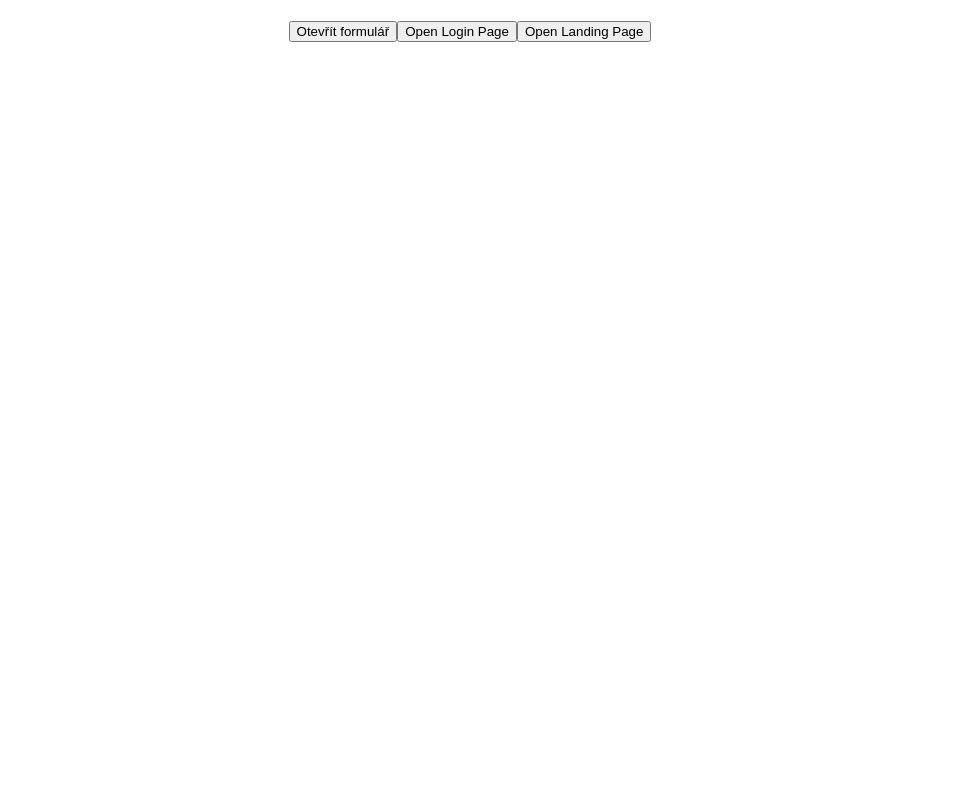
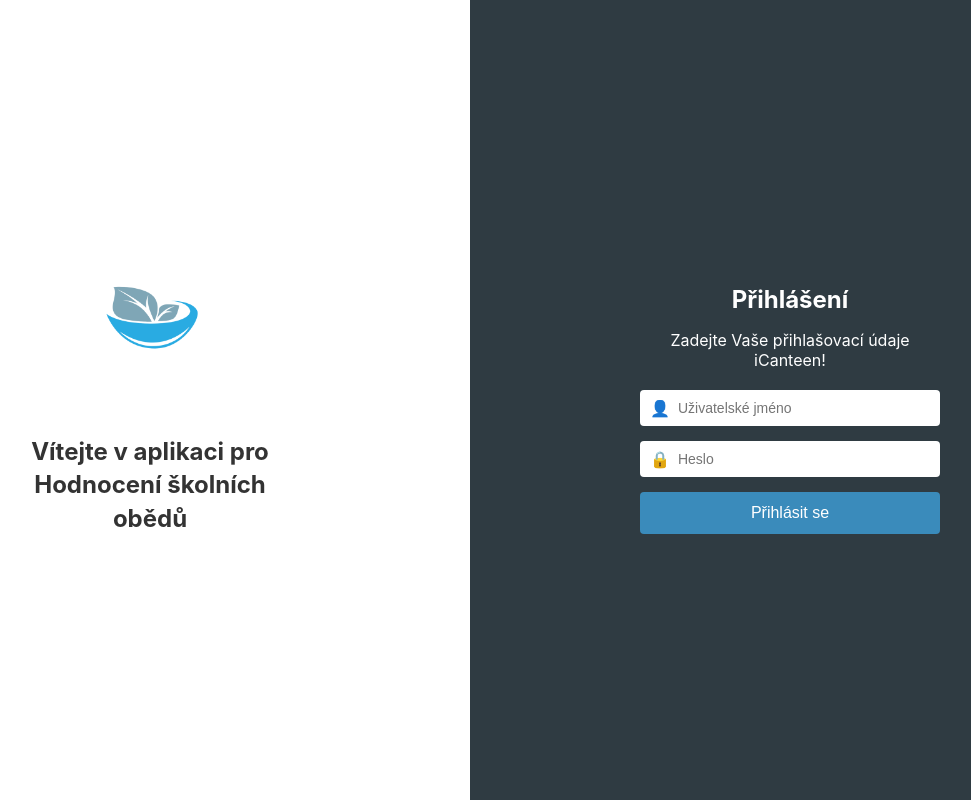
Before and after one commit to Thastertyn/hodnoceni-obedu, a React (Create React App) app in the folder frontend/: page /login in a window 1280 px wide. Shown: the whole page, without its empty margins (170-1141 px from the left). Built offline with nearby package versions, Linux system fonts and the light colour scheme.

Commit message:
Routy (login a root route)

```diff
--- a/frontend/package.json
+++ b/frontend/package.json
@@ -6,6 +6,7 @@
     "cra-template": "1.2.0",
     "react": "^19.0.0",
     "react-dom": "^19.0.0",
+    "react-router-dom": "^7.2.0",
     "react-scripts": "5.0.1",
     "web-vitals": "^4.2.4"
   },
--- a/frontend/src/App.js
+++ b/frontend/src/App.js
@@ -1,38 +1,27 @@
 import React, { useState } from 'react';
-import LunchRatingForm from './components/LunchRatingForm';
+import { BrowserRouter as Router, Route, Routes, Navigate } from 'react-router-dom';
+import LandingPage from './components/LandingPage';
 import LoginPage from './components/LoginPage';
-import LandingPage from './components/LandingPage';
 
 export default function App() {
-  const [showForm, setShowForm] = useState(false);
-  const [showLogin, setShowLogin] = useState(false);
-  const [showLanding, setShowLanding] = useState(false);
   const [isLoggedIn, setIsLoggedIn] = useState(false);
 
   const handleLogin = () => {
     setIsLoggedIn(true);
-    setShowLogin(false);
   };
 
   return (
-    <div style={{ textAlign: 'center', marginTop: '20px' }}>
-      {showForm ? (
-        <LunchRatingForm onClose={() => setShowForm(false)} />
-      ) : (
-        <button onClick={() => setShowForm(true)}>Otevřít formulář</button>
-      )}
+    <Router>
+      <Routes>
+        {/* LandingPage jako výchozí stránka */}
+        <Route path="/" element={<LandingPage isLoggedIn={isLoggedIn} />} />
 
-      {showLogin ? (
-        <LoginPage onClose={() => setShowLogin(false)} onLogin={handleLogin} />
-      ) : (
-        <button onClick={() => setShowLogin(true)}>Open Login Page</button>
-      )}
+        {/* Login stránka */}
+        <Route path="/login" element={<LoginPage onLogin={handleLogin} />} />
 
-      {showLanding ? (
-        <LandingPage isLoggedIn={isLoggedIn} onLoginClick={() => setShowLogin(true)} />
-      ) : (
-        <button onClick={() => setShowLanding(true)}>Open Landing Page</button>
-      )}
-    </div>
+        {/* Pokud neexistuje route, přesměruj na hlavní stránku */}
+        <Route path="*" element={<Navigate to="/" />} />
+      </Routes>
+    </Router>
   );
 }
--- a/frontend/src/components/LandingPage.jsx
+++ b/frontend/src/components/LandingPage.jsx
@@ -1,8 +1,11 @@
 import React from 'react';
+import { useNavigate } from 'react-router-dom'; // Přidej tento import
 import '../css/landing_page.css';
 import logo from '../img/logo.png';
 
-export default function LandingPage({ isLoggedIn, onLoginClick }) {
+export default function LandingPage({ isLoggedIn }) {
+  const navigate = useNavigate(); // Použití hooku pro navigaci
+
   return (
     <div className="landing-page">
       {/* Horní uvítací text */}
@@ -16,22 +19,13 @@ export default function LandingPage({ isLoggedIn, onLoginClick }) {
         <img src={logo} alt="logo" className="logo" />
       </div>
 
-      {/* Podmíněné zobrazení podle přihlášení */}
-      {isLoggedIn ? (
-        <section className="today-meal">
-          <h2>Dnešní oběd</h2>
-          <div className="meal-card">
-            <div className="card-header">
-              <span className="status">Neohodnoceno</span>
-              <span className="date">27.1.2025</span>
-            </div>
-            <p><strong>Oběd 1:</strong> Pizza se šunkou a sýrem, ...</p>
-          </div>
-        </section>
-      ) : (
+      {/* Pokud není uživatel přihlášen, zobrazí se přihlašovací výzva */}
+      {!isLoggedIn && (
         <section className="login-prompt">
           <h2><strong>Přihlaste se</strong> pro hodnocení!</h2>
-          <button className="login-button" onClick={onLoginClick}>Přihlásit se</button>
+          <button className="login-button" onClick={() => navigate('/login')}>
+            Přihlásit se
+          </button>
         </section>
       )}
 
```
Also changed, not shown: 1 other file (tests, documents, lock files or other folders).
